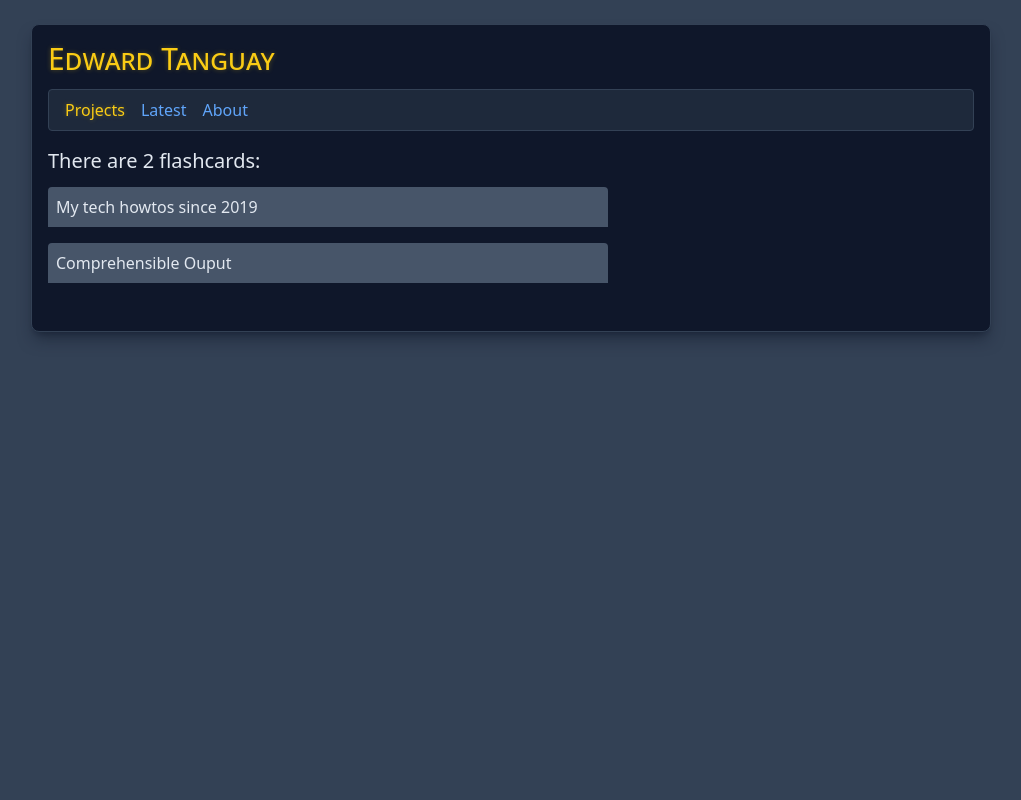
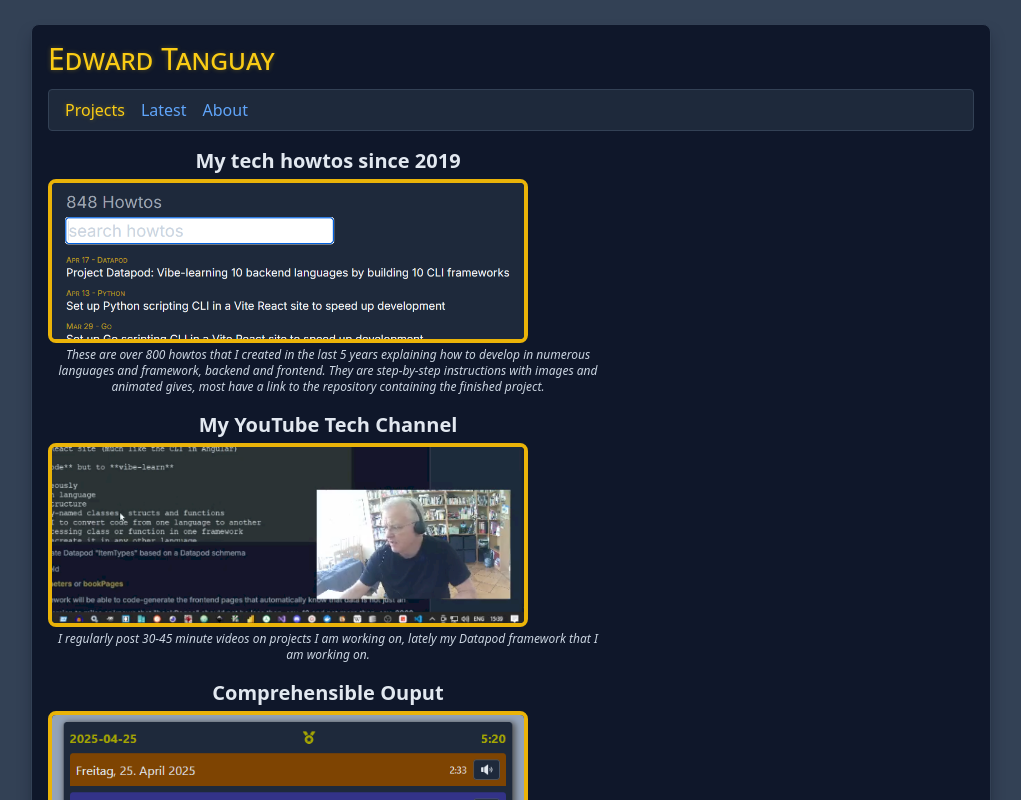
Before and after one commit to edwardtanguay/tanguayinfo, a React (Vite) app: page /projects in a window 1280 px wide. Shown: the top 800 px of the page, without its empty margins (129-1150 px from the left). Built offline with nearby package versions, Linux system fonts and the light colour scheme; what easy-peasy would draw is missing.

Commit message:
with images

```diff
--- a/parseddata/projects.json
+++ b/parseddata/projects.json
@@ -6,6 +6,12 @@
     "body": "These are over 800 howtos that I created in the last 5 years explaining how to develop in numerous languages and framework, backend and frontend. They are step-by-step instructions with images and animated gives, most have a link to the repository containing the finished project."
   },
   {
+    "idCode": "youtubeChannel",
+    "title": "My YouTube Tech Channel",
+    "url": "https://www.youtube.com/@edward481",
+    "body": "I regularly post 30-45 minute videos on projects I am working on, lately my Datapod framework that I am working on."
+  },
+  {
     "idCode": "compoutput",
     "title": "Comprehensible Ouput",
     "url": "https://comprehensible-output.vercel.app",
--- a/src/components/ProjectArea.tsx
+++ b/src/components/ProjectArea.tsx
@@ -6,15 +6,15 @@ const projects = _projects as Project[];
 export const ProjectArea = () => {
 	return (
 		<div>
-			<h2 className="text-xl mb-3">
-				There are {projects.length} flashcards:{" "}
-			</h2>
 			{projects.map((project, index) => {
 				return (
 					<div className="mb-4 w-full md:w-[35rem]" key={index}>
-						<div className="bg-slate-600 text-slate-200 p-2 rounded-t cursor-pointer">
-							{project.title}
-						</div>
+						<h2 className="mb-1 text-xl text-center font-semibold">{project.title}</h2>
+						<img
+							src={`images/${project.idCode}.png`}
+							className="mb-1 w-full md:w-[30rem] border-[.3rem] rounded-lg border-yellow-500"
+						/>
+						<p className="italic text- text-xs text-center text-slate-300">{project.body}</p>
 					</div>
 				);
 			})}
```
Also changed, not shown: data/projects.dpod.txt, public/images/youtubeChannel.png (added).
